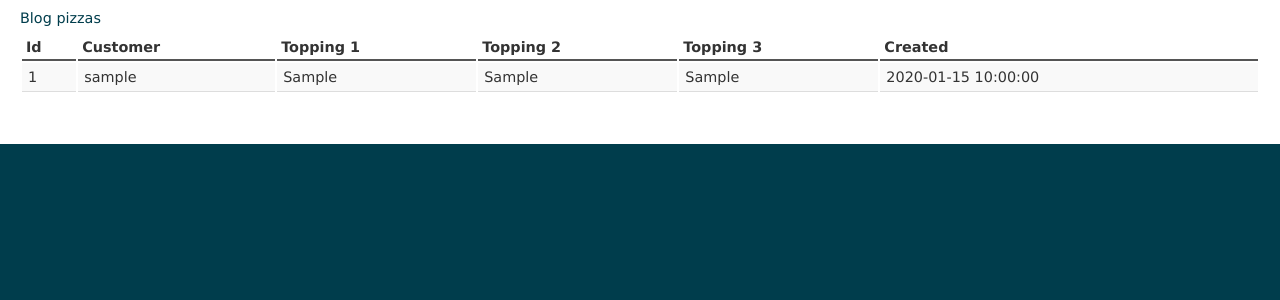
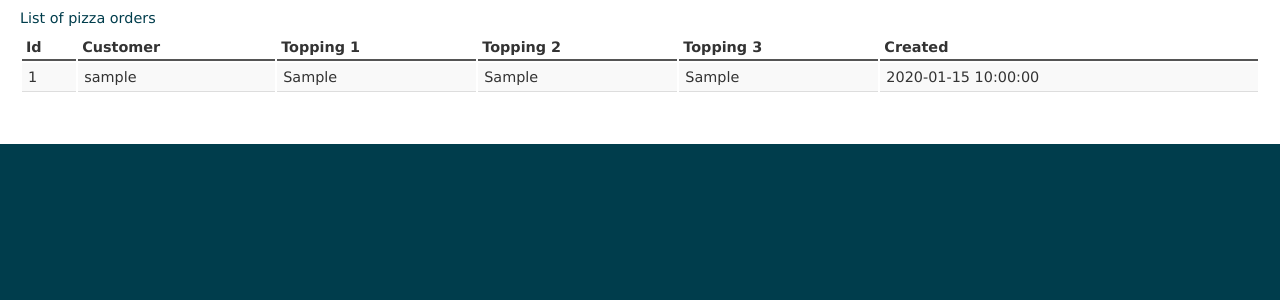
Before and after one commit to euoia/pizza-parlour, a CakePHP app: the page made by cake_root/app/View/Pizzas/view_orders.ctp in a window 1280 px wide. Shown: the part 20-320 px from the top of the page. Run offline with PHP 8.4 and a stand-in for CakePHP, Linux system fonts and the light colour scheme; the template is opened without the code that fills it: most values are stand-ins (such as "Sample title", 1, 10 or a date in 2020); data that the repository does not hold is empty; some libraries are stand-ins or nearby versions.

Commit message:
fix view orders title

```diff
--- a/cake_root/app/View/Pizzas/view_orders.ctp
+++ b/cake_root/app/View/Pizzas/view_orders.ctp
@@ -1,6 +1,6 @@
 <!-- File: /app/View/Pizzas/index.ctp -->
 
-<h1>Blog pizzas</h1>
+<h1>List of pizza orders</h1>
 <table>
     <tr>
         <th>Id</th>
```
